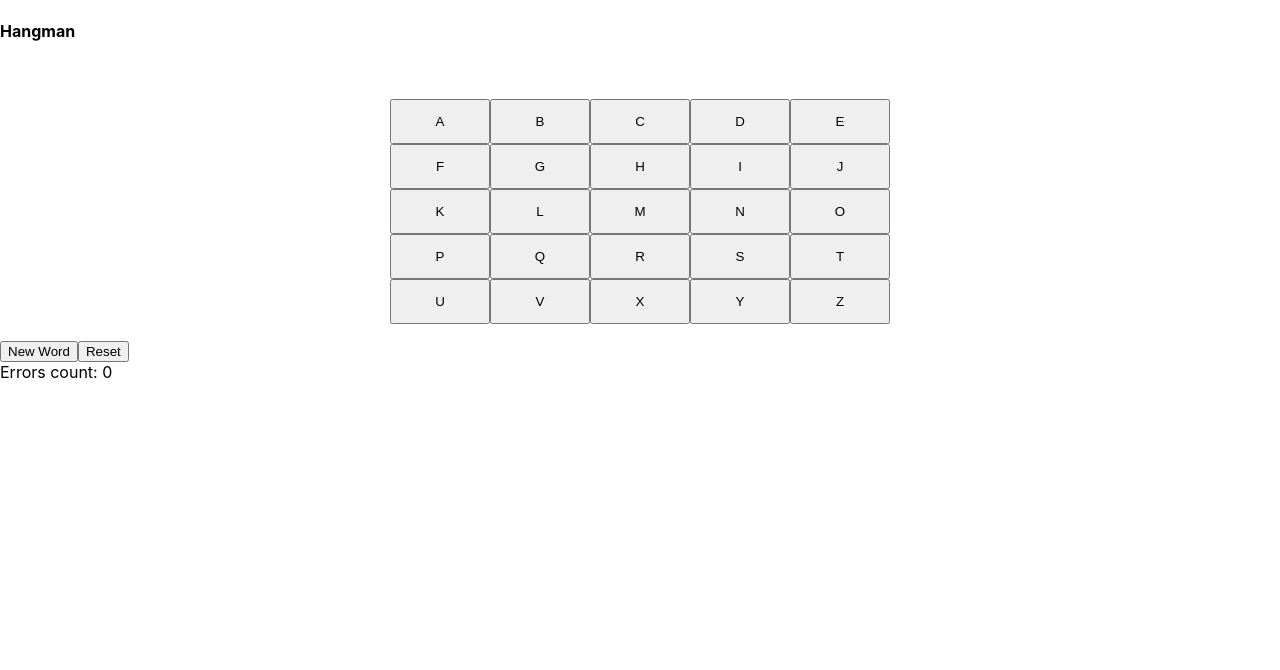
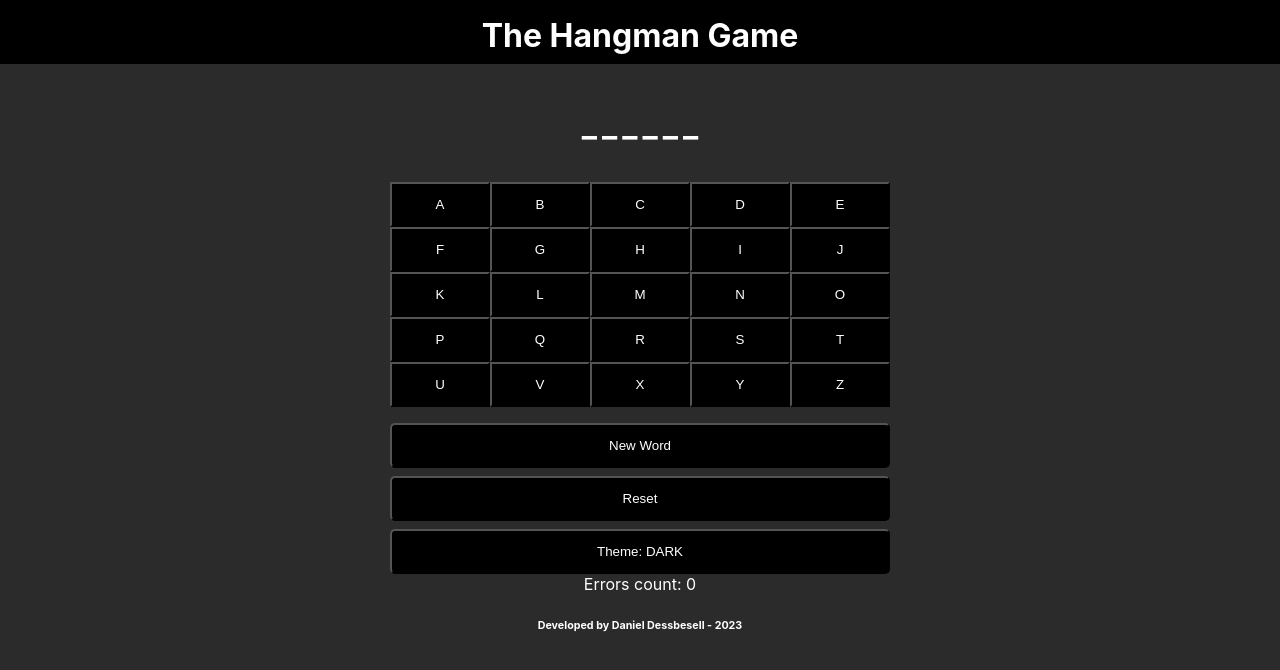
Before and after one commit to danieldessbesell/theHangmanGame, a React (Create React App) app: page / in a window 1280 px wide. Shown: the top 670 px of the page. Built offline with nearby package versions, Linux system fonts and the light colour scheme.

Commit message:
feat more logic and stylization

```diff
--- a/src/components/Header/index.js
+++ b/src/components/Header/index.js
@@ -7,6 +7,7 @@ export default function Header({themeSelect='dark'}) {
         style={{
           textAlign: 'center',
           backgroundColor: styles[themeSelect].bg1,
+          color: styles[themeSelect].fontColor,
           width: '100vw',
           height: '64px',
           margin: 0,
--- /dev/null
+++ b/src/helpers/changeTheme.js
@@ -0,0 +1,7 @@
+export default function handleChangeTheme(themeSelect, setThemeSelect) {
+    if (themeSelect === 'dark') {
+      setThemeSelect('light');
+    } else {
+      setThemeSelect('dark');
+    }
+  }
--- a/src/pages/Hangman/index.js
+++ b/src/pages/Hangman/index.js
@@ -1,6 +1,9 @@
 import React, { useEffect, useState } from "react";
 import alphabet from "../../helpers/alphabet";
 import words from "../../helpers/words";
+import Header from "../../components/Header";
+import styles from "../../styles/colors";
+import handleChangeTheme from "../../helpers/changeTheme";
 
 export default function Hangman() {
   const [word, setWord] = useState('');
@@ -12,6 +15,7 @@ export default function Hangman() {
   const [usedLetters, setUsedLetters] = useState([]);
   const [wordToShow, setWordToShow] = useState([]);
   const [errors, setErrors] = useState(0);
+  const [themeSelect, setThemeSelect] = useState('dark');
 
 
   function newWord() {
@@ -85,10 +89,26 @@ export default function Hangman() {
     }
   },[usedLetters, word]);
 
+  useEffect(()=>{
+    if (errors > 5) {
+      setEndWord(true);
+      setMessage(`Ops! You Loose...  the word is "${word}"`);
+    }
+  }, [errors]);
+
+  useEffect(()=>{
+    newWord();
+  },[])
+
   return (
-    <div>
-      <h4>Hangman</h4>
-      <h5>{word.toUpperCase()}</h5>
+    <div
+        style={{
+          backgroundColor: styles[themeSelect].bg3,
+          color: styles[themeSelect].fontColor,
+          height: '100vh',
+        }}
+      >
+      <Header themeSelect={themeSelect} />
       <br/>
       <div style={{display: 'flex', justifyContent: 'center'}}>
         <ShowWord />
@@ -108,7 +128,10 @@ export default function Hangman() {
                     style={{
                       width: '100%',
                       height: '45px',
+                      backgroundColor: styles[themeSelect].bg1,
+                      color: styles[themeSelect].fontColor,
                     }}
+                    disabled={errors > 5 || endWord || endGame || (usedLetters.find((x) => ( x.toUpperCase() === item.toUpperCase())))}
                   >
                     {item}
                   </button>
@@ -117,22 +140,62 @@ export default function Hangman() {
           })}
         </div>
       </div>
+      <div style={{textAlign: 'center'}}>
         <div>
           <button
             onClick={()=>{newWord();}}
+            style={{
+              width: '75vw',
+              height: '45px',
+              maxWidth: '500px',
+              borderRadius: '5px',
+              backgroundColor: styles[themeSelect].bg1,
+              color: styles[themeSelect].fontColor,
+            }}
           >
             New Word
           </button>
+        </div>
+        <div style={{ marginTop: '8px'}}>
           <button
             onClick={()=>{resetGame();}}
+            style={{
+              width: '75vw',
+              height: '45px',
+              maxWidth: '500px',
+              borderRadius: '5px',
+              backgroundColor: styles[themeSelect].bg1,
+              color: styles[themeSelect].fontColor,
+            }}
           >
             Reset
           </button>
+        </div>
+        <div style={{marginTop: '8px', textAlign: 'center'}}>
+          <button
+            onClick={()=>{ handleChangeTheme(themeSelect, setThemeSelect); }}
+            style={{
+              width: '75vw',
+              height: '45px',
+              maxWidth: '500px',
+              borderRadius: '5px',
+              backgroundColor: styles[themeSelect].bg1,
+              color: styles[themeSelect].fontColor,
+            }}
+          >
+            Theme: {themeSelect.toUpperCase()}
+          </button>
+        </div>
         {endWord && (<div>OPAAAA</div>)}
         <div>
           Errors count: {errors}
         </div>
       </div>
+      <div style={{ textAlign: 'center' }}>
+          <h6>
+            Developed by Daniel Dessbesell - 2023
+          </h6>
+        </div>
     </div>
   );
 }
```
Lines whose indentation alone changed are shown as unchanged.
